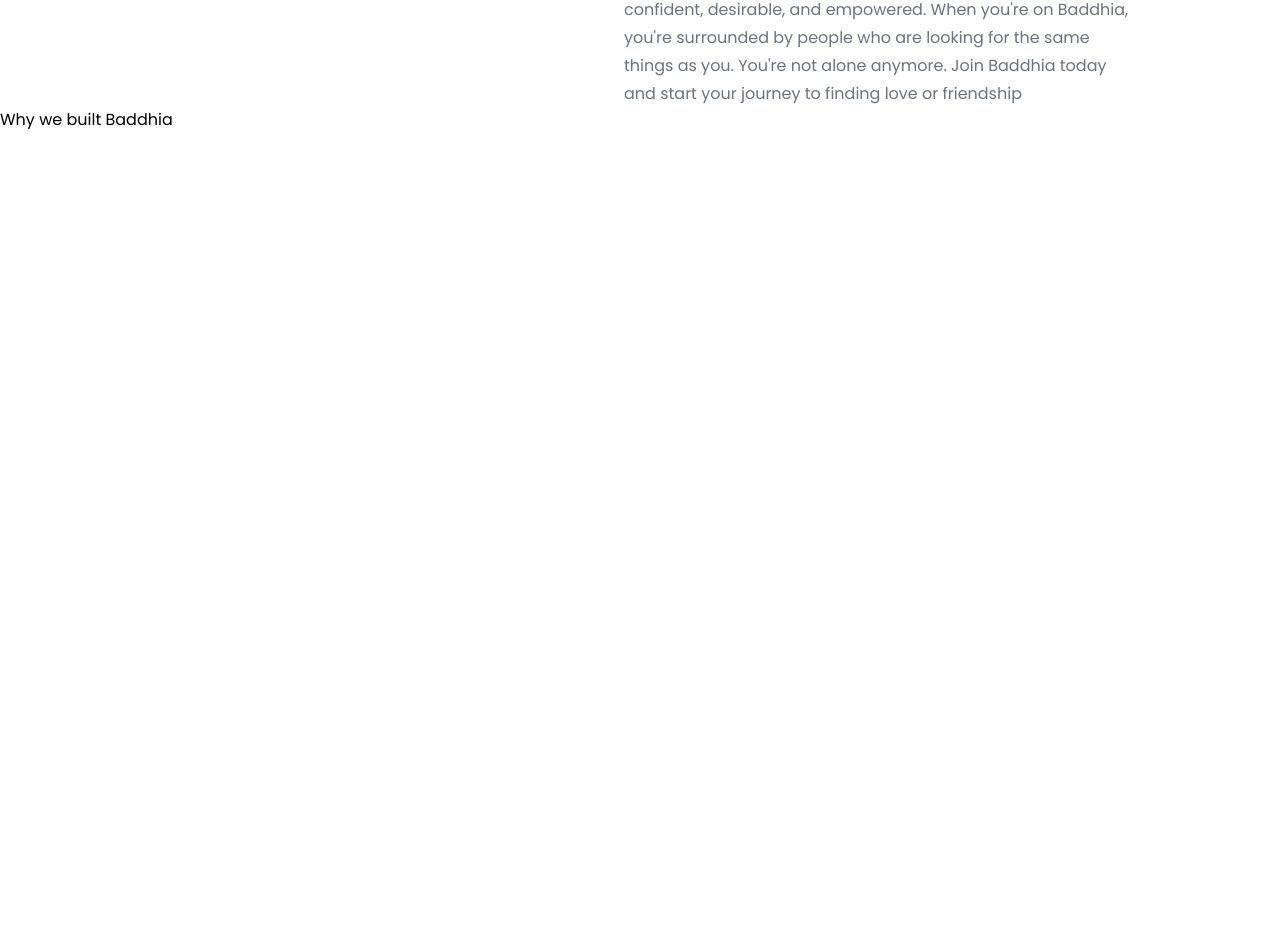
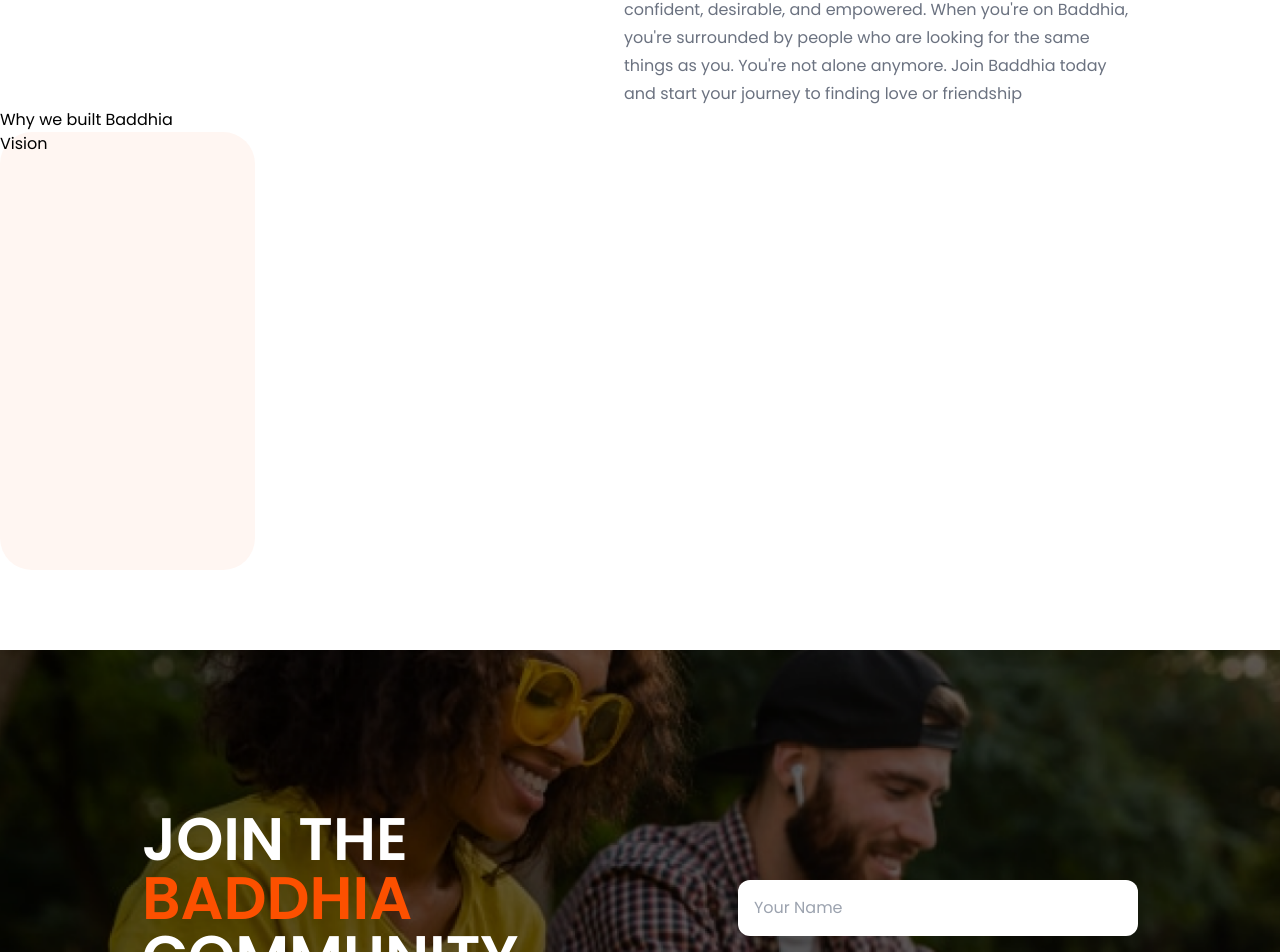
Before and after one commit to Tolutoon/baddhia, a React (Vite) app: page /about in a window 1280 px wide. Shown: the part 1320-2272 px from the top of the page. Before the commit the page ends 1452 px from the top, so only its background shows below. Built offline with nearby package versions, Linux system fonts and the light colour scheme.

Commit message:
in progress

```diff
--- a/src/components/Reasons.jsx
+++ b/src/components/Reasons.jsx
@@ -1,9 +1,16 @@
-import React from 'react'
+import React from 'react';
+
 
 function Reasons() {
   return (
-    <div className=''>
+    <div className='mb-20'>
         <h2>Why we built Baddhia</h2>
+        <div>
+            <div className='bg-[#FFF6F2] rounded-[32px] h-[438px] w-[255px]'>
+                <h2>Vision</h2>
+                <img />
+            </div>
+        </div>
     </div>
   )
 }
--- a/src/pages/About.jsx
+++ b/src/pages/About.jsx
@@ -2,6 +2,9 @@
 import Header from "../components/Header";
 import banner from "/images/aboutBanner.png";
 import Reasons from "../components/Reasons";
+import JoinCard from "../components/JoinCard";
+import Footer from '../components/Footer';
+
 
 function About() {
   return (
@@ -55,6 +58,8 @@
         </div>
       </div>
       <Reasons />
+      <JoinCard/>
+      <Footer />
     </div>
   );
 }
```
